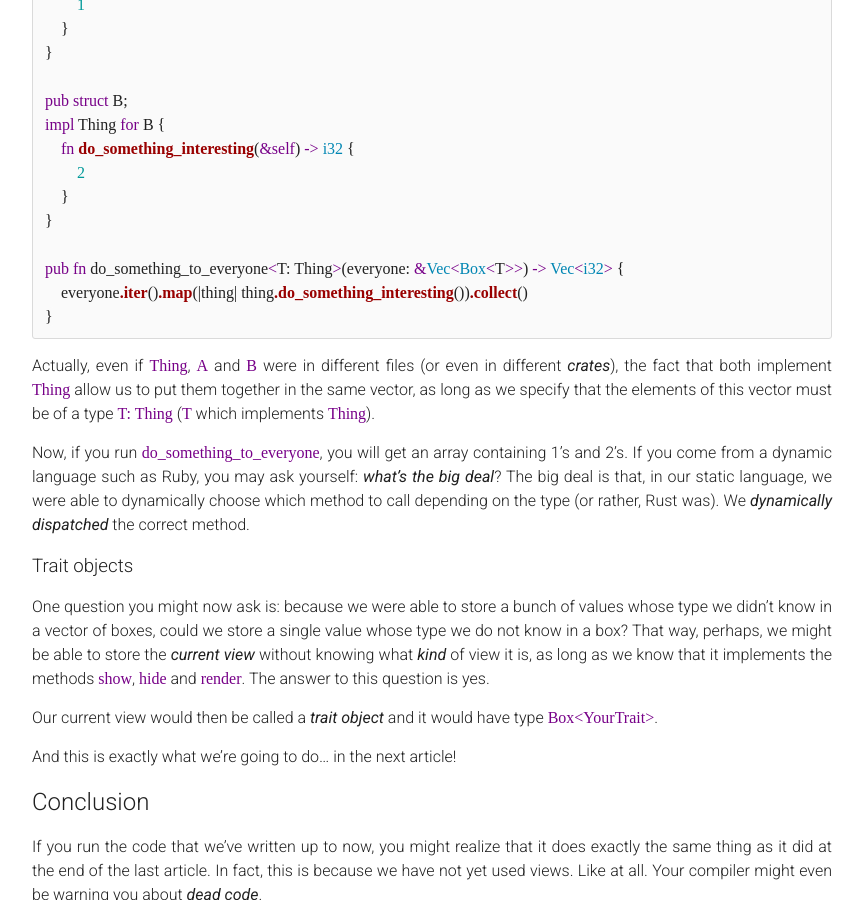
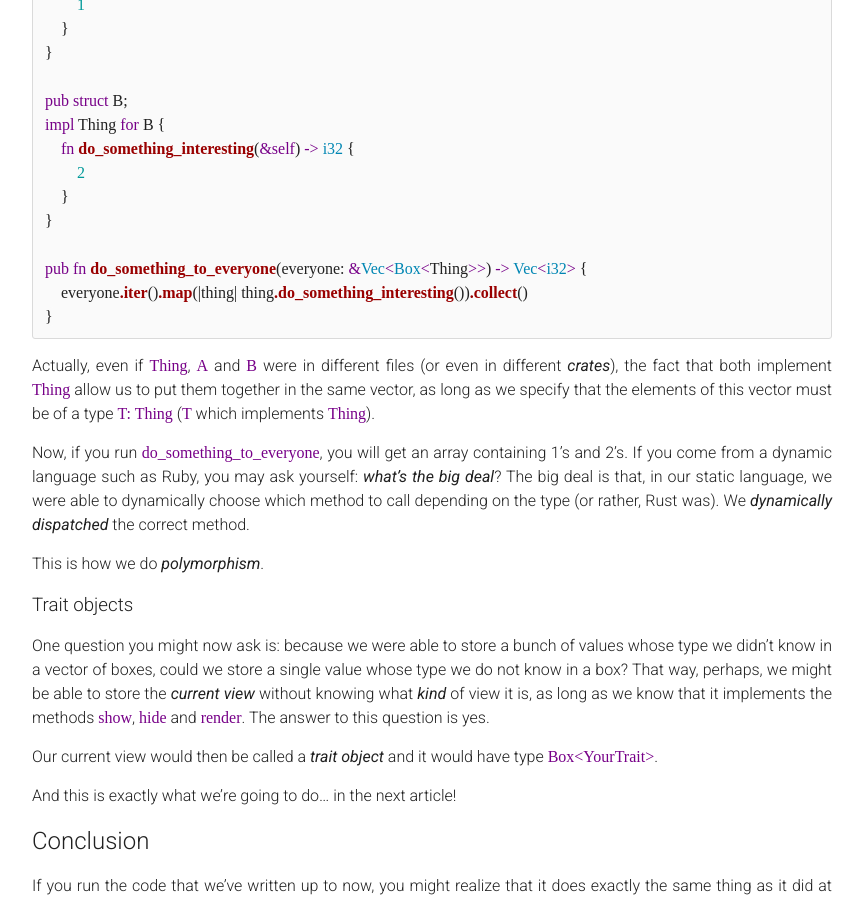
Before and after one commit to jadpole/jadpole.github.io, a Jekyll site: the page built from _posts/2015-07-07-arcaders-1-4.md, in a window 1280 px wide and 900 px high, scrolled down 10291 px. Shown: the whole window, without its empty margins (208-1072 px from the left). Built offline with Jekyll 4.4.1, drawn with Linux system fonts in a browser that asks for light colours; Markdown is read by kramdown in place of the engine named in the settings.

Commit message:
Fixed typo in code excerpt

````diff
--- a/_posts/2015-07-07-arcaders-1-4.md
+++ b/_posts/2015-07-07-arcaders-1-4.md
@@ -519,7 +519,7 @@ impl Thing for B {
     }
 }
 
-pub fn do_something_to_everyone<T: Thing>(everyone: &Vec<Box<T>>) -> Vec<i32> {
+pub fn do_something_to_everyone(everyone: &Vec<Box<Thing>>) -> Vec<i32> {
     everyone.iter().map(|thing| thing.do_something_interesting()).collect()
 }
 ```
@@ -534,6 +534,8 @@ Now, if you run `do_something_to_everyone`, you will get an array containing
 yourself: _what's the big deal_? The big deal is that, in our static language,
 we were able to dynamically choose which method to call depending on the type
 (or rather, Rust was). We _dynamically dispatched_ the correct method.
+
+This is how we do _polymorphism_.
 
 
 ### Trait objects
````
